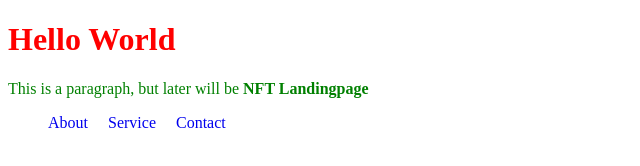
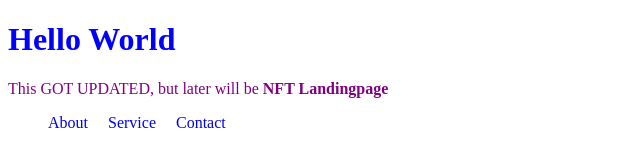
Before and after one commit to DarStas/DarStas.github.io, a plain HTML site: page index.html in a window 1280 px wide. Shown: the whole page, without its empty margins (0-640 px from the left). Drawn offline with Linux system fonts and the light colour scheme.

Commit message:
nauji dalykai

```diff
--- a/index.html
+++ b/index.html
@@ -9,7 +9,7 @@
 </head>
 <body>
     <h1>Hello World</h1>
-    <p>This is a paragraph, but later will be <span>NFT Landingpage</span></p>
+    <p>This GOT UPDATED, but later will be <span>NFT Landingpage</span></p>
 
     <div>
         <ul>
--- a/style.css
+++ b/style.css
@@ -3,11 +3,11 @@ body {
 }
 
 h1 {
-    color: red;
+    color: blue;
 }
 
 p {
-    color: green;
+    color: purple;
 }
 
 span {
```
